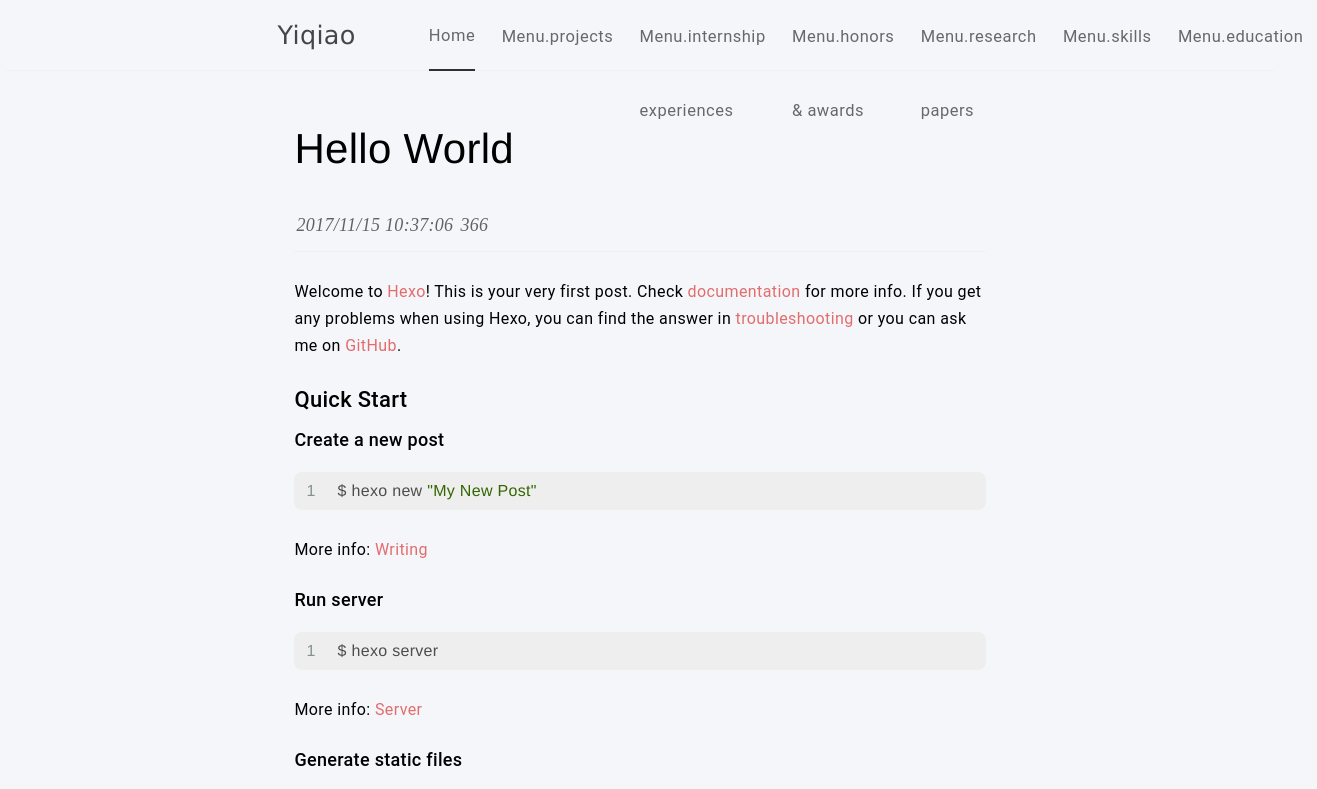
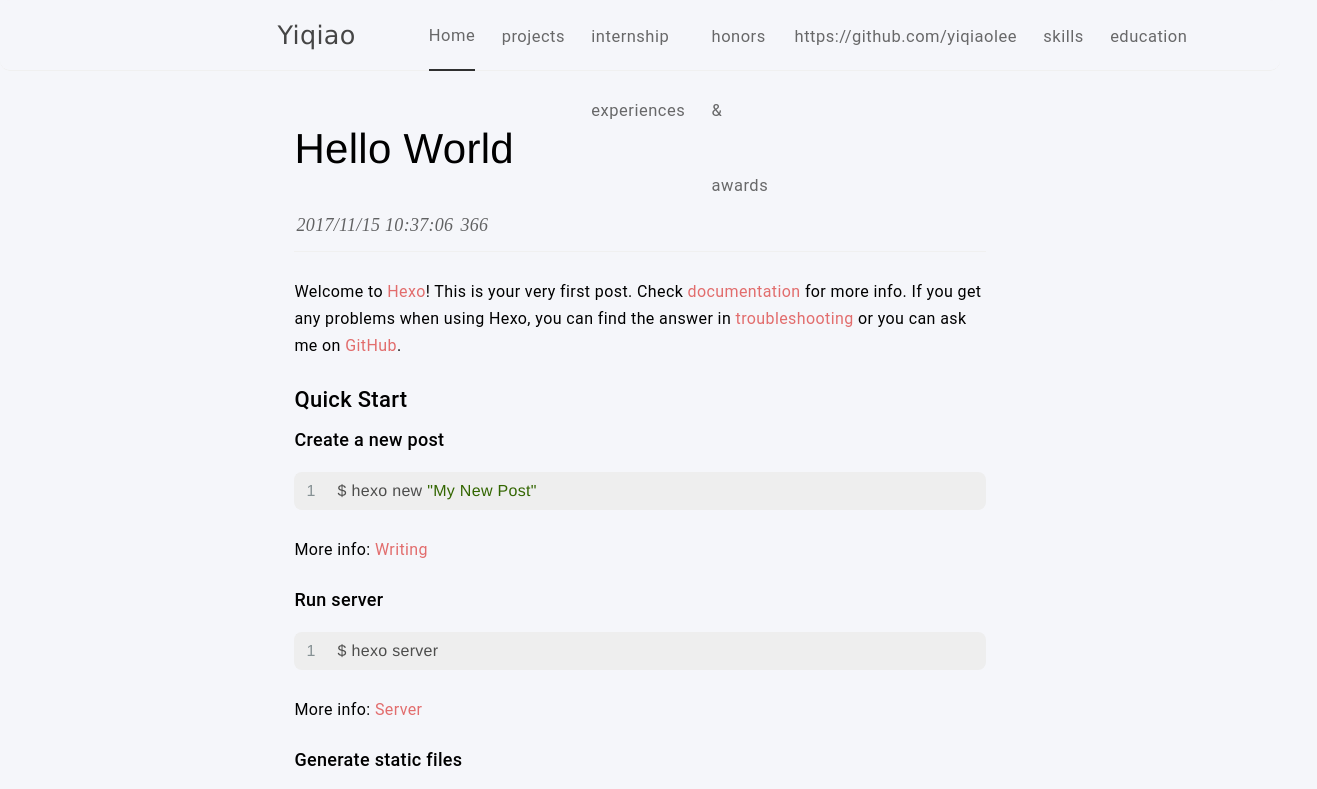
Before and after one commit to yiqiaolee/yiqiaolee.github.io, a plain HTML site: page 2017/11/15/hello-world/index.html in a window 1280 px wide. Shown: the top 789 px of the page, 1317 px wide, since content can reach past the window. Drawn offline with nearby package versions, Linux system fonts and the light colour scheme; some packages are replaced by stand-ins of ours; a script that the page names is missing; some icons are missing; a small style sheet from the web is missing.

Commit message:
Site updated: 2017-11-16 15:27:07

```diff
--- a/2017/11/15/hello-world/index.html
+++ b/2017/11/15/hello-world/index.html
@@ -36,17 +36,17 @@
 
             <a class="header-menu-link" id="header-menu-home" href="/">Home</a>
 
-            <a class="header-menu-link" id="header-menu-projects" href="/projects">Menu.projects</a>
+            <a class="header-menu-link" id="header-menu-projects" href="/projects">projects</a>
 
-            <a class="header-menu-link" id="header-menu-internship experiences" href="/internship experiences">Menu.internship experiences</a>
+            <a class="header-menu-link" id="header-menu-internship experiences" href="/internship experiences">internship experiences</a>
 
-            <a class="header-menu-link" id="header-menu-honors & awards" href="/honors & awards">Menu.honors &amp; awards</a>
+            <a class="header-menu-link" id="header-menu-honors & awards" href="/honors & awards">honors &amp; awards</a>
 
-            <a class="header-menu-link" id="header-menu-research papers" href="https://github.com/yiqiaolee">Menu.research papers</a>
+            <a class="header-menu-link" id="header-menu-research papers" href="https://github.com/yiqiaolee">https://github.com/yiqiaolee</a>
 
-            <a class="header-menu-link" id="header-menu-skills" href="/skills">Menu.skills</a>
+            <a class="header-menu-link" id="header-menu-skills" href="/skills">skills</a>
 
-            <a class="header-menu-link" id="header-menu-education" href="/education">Menu.education</a>
+            <a class="header-menu-link" id="header-menu-education" href="/education">education</a>
 
 
     </div>
```
Also changed, not shown: 2017/11/15/post11/index.html (+6 -6 lines), 2017/11/15/test/index.html (+6 -6 lines), archives/2017/11/index.html (+6 -6 lines), archives/2017/index.html (+6 -6 lines), archives/index.html (+6 -6 lines), index.html (+6 -6 lines).
